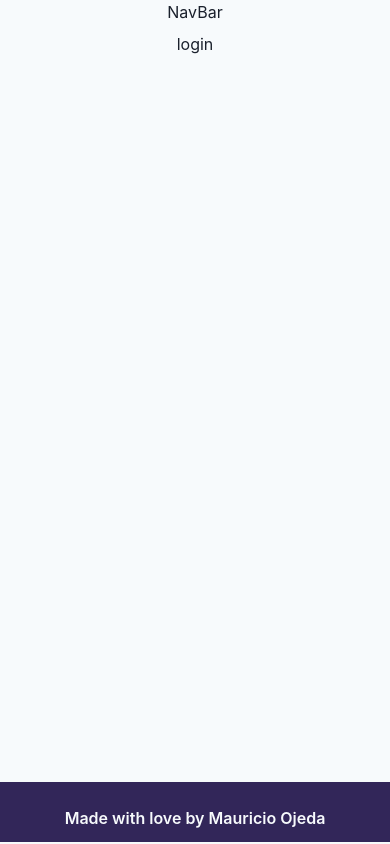
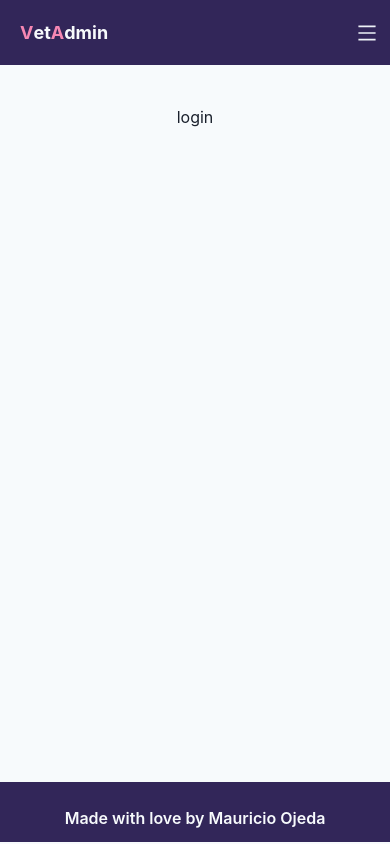
Before and after one commit to Mauricio-Ojeda/VetAdmin, a Next.js app: page / in a window 390 px wide. Built offline with nearby package versions, Linux system fonts and the light colour scheme.

Commit message:
responsive navbar

```diff
--- a/components/header/NavBar.js
+++ b/components/header/NavBar.js
@@ -1,7 +1,35 @@
+import { Container, Stack, Text } from "@chakra-ui/react";
 import React from "react";
+import Logo from "./Logo";
+import MenuLinks from "./MenuLinks";
+import MenuToggle from "./MenuToggle";
 
 const NavBar = () => {
-  return <div>NavBar</div>;
+  const [isOpen, setIsOpen] = React.useState(false);
+
+  const toggle = () => setIsOpen(!isOpen);
+
+  return (
+    <Container maxW="1440px" p={0}>
+      <Stack
+        as="nav"
+        direction="row"
+        bg="purple.900"
+        h="65px"
+        align="center"
+        justify="space-between"
+        wrap="wrap"
+        w="1440px"
+        p={3}
+        mb={8}
+        maxW="100vw"
+      >
+        <Logo alignSelf="center" justify="left" />
+        <MenuToggle toggle={toggle} isOpen={isOpen} />
+        <MenuLinks isOpen={isOpen} />
+      </Stack>
+    </Container>
+  );
 };
 
 export default NavBar;
```
